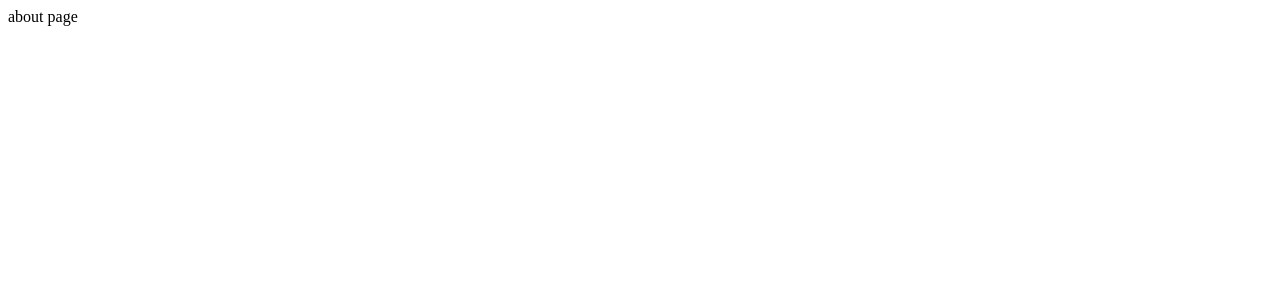
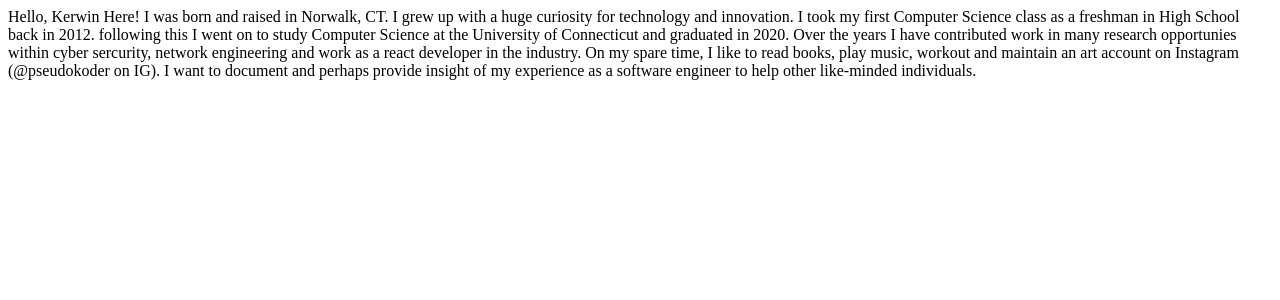
Before and after one commit to TheKerWin/portfo2, a Next.js app: page /about in a window 1280 px wide. Shown: the top 300 px of the page. Built offline with nearby package versions, Linux system fonts and the light colour scheme.

Commit message:
added about me, no style

```diff
--- a/app/about/kerwin/page.tsx
+++ b/app/about/kerwin/page.tsx
@@ -1,4 +1,12 @@
-export default function kerwin(){
-    // insert about me text
-    return <div>Kerwin</div>
+import { ABOUT_ME_TEXT } from "@/app/constants/apiConstants"
+import React from "react";
+const AboutKerwin = () => {
+    return <div>Hello, Kerwin Here! {ABOUT_ME_TEXT}</div>
 }
+// export default function aboutKerwin2(){
+//     // insert about me text
+
+//     return <div>Hello ! {ABOUT_ME_TEXT}</div>
+// }
+
+export default AboutKerwin;
--- a/app/about/page.tsx
+++ b/app/about/page.tsx
@@ -1,3 +1,7 @@
+import AboutKerwin from "./kerwin/page"
+import React from "react"
+
 export default function About(){
-    return <div>about page </div>
+
+    return <div> <AboutKerwin></AboutKerwin> </div>
 }
--- a/app/constants/apiConstants.tsx
+++ b/app/constants/apiConstants.tsx
@@ -1,4 +1,4 @@
-const ABOUT_ME_TEXT = `
+export const ABOUT_ME_TEXT = `
 I was born and raised in Norwalk, CT. I grew up
 with a huge curiosity for technology and innovation. I took my first Computer
 Science class as a freshman in High School back in 2012. following this I went on to
@@ -6,6 +6,6 @@ study Computer Science at the University of Connecticut and graduated in 2020.
 Over the years I have contributed work in many research opportunies within cyber sercurity,
 network engineering and work as a react developer in the industry.
 On my spare time, I like to read books, play music, workout and maintain an art account
-on Instagram (@pseudokoder on IG).
-
+on Instagram (@pseudokoder on IG). I want to document and perhaps provide insight
+of my experience as a software engineer to help other like-minded individuals.
   `;
```
